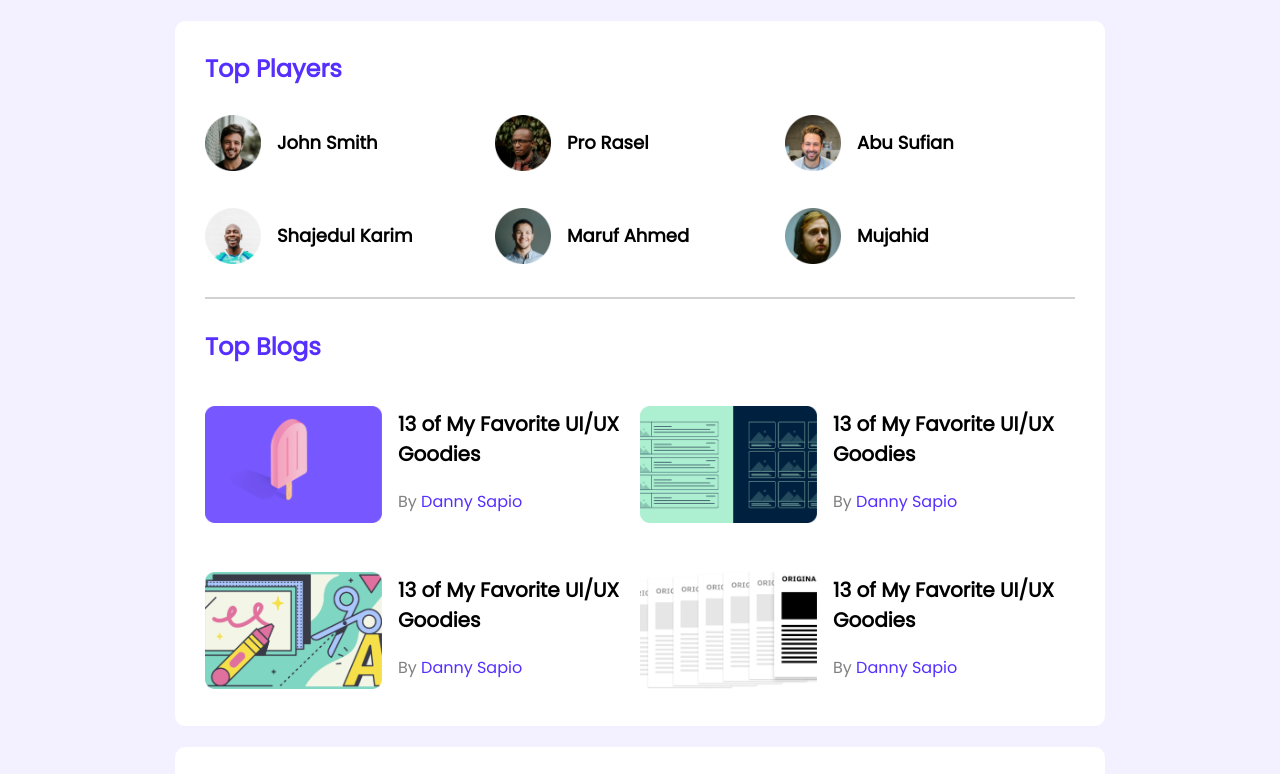
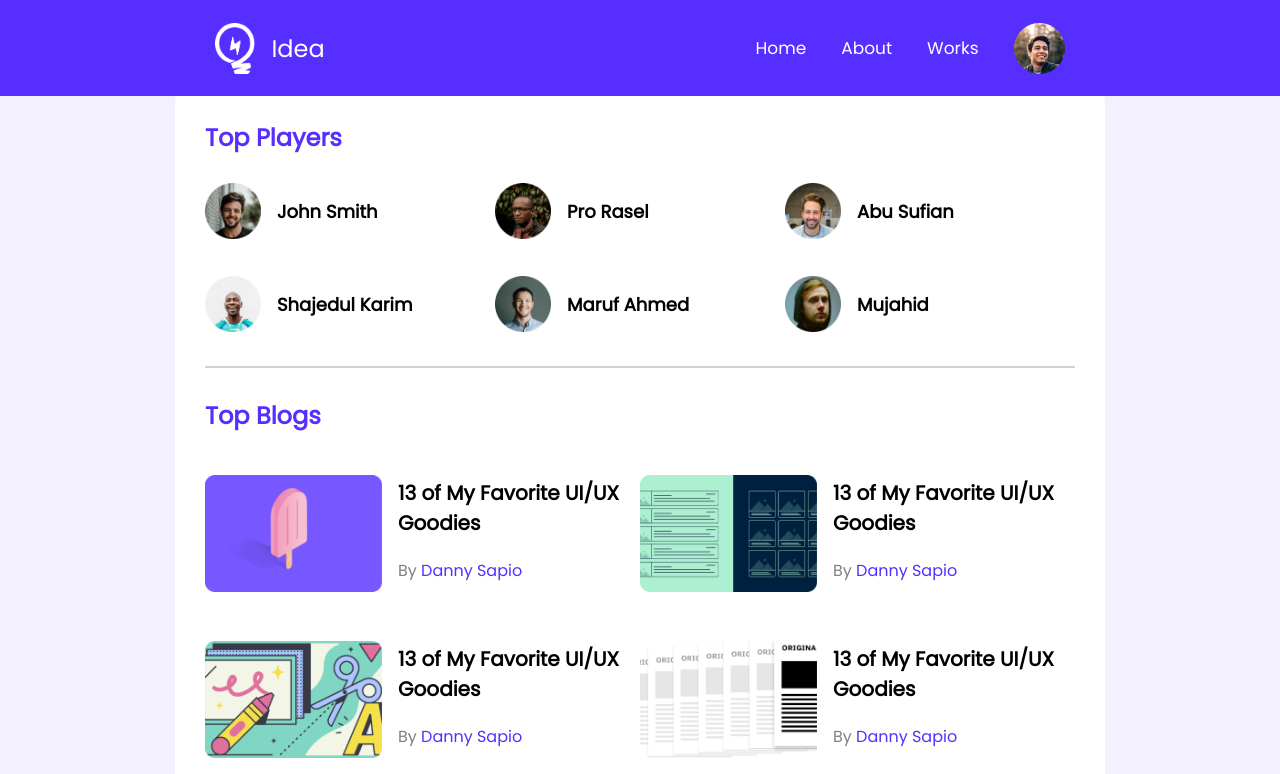
Before and after one commit to prime0x2/leader-board, a plain HTML site: page index.html in a window 1280 px wide. Shown: the top 774 px of the page. Drawn offline with Linux system fonts and the light colour scheme.

Commit message:
navbar added

```diff
--- a/index.html
+++ b/index.html
@@ -15,8 +15,17 @@
 
 <!-- header starts here -->
 
-<header>
-
+<header class="header-bar">
+    <div class="logo-area">
+        <img src="images/icons/logo.png" alt="">
+        <span>Idea</span>
+    </div>
+    <nav class="nav-links">
+        <a href="#">Home</a>
+        <a href="#">About</a>
+        <a href="#">Works</a>
+        <img src="images/icons/profile.png" alt="">
+    </nav>
 </header>
 
 <!-- header ends here -->
@@ -25,7 +34,7 @@
 <main>
     <!-- first section starts here -->
 
-    <section class="container">
+    <section class="container first-section">
         <div class="top-players">
             <h2 class="section-title">Top Players</h2>
             <div class="players">
--- a/styles/main.css
+++ b/styles/main.css
@@ -19,13 +19,67 @@ main {
     border-radius: 10px;
 }
 
+.first-section{
+    margin-top: 7%;
+}
+
 hr {
     border: 1px solid #d1d1d1;
     margin-bottom: 30px;
 }
 
 
+
+/*----------------- navigation bar styles -----------------*/
+
+.header-bar {
+    position: fixed;
+    top: 0;
+    width: 100%;
+    height: 12%;
+    display: flex;
+    justify-content: space-around;
+    align-items: center;
+    background-color: #562eff;
+}
+
+.logo-area {
+    display: flex;
+    align-items: center;
+    font-size: 24px;
+}
+
+.logo-area img {
+    width: 40px;
+    height: 51px;
+}
+
+.logo-area span {
+    margin-left: 16px;
+    color: white;
+    font-size: 24px;
+}
+
+.nav-links {
+    display: flex;
+    align-items: center;
+}
+
+.nav-links a {
+    text-decoration: none;
+    margin-right: 35px;
+    font-size: 17px;
+    color: white;
+}
+
+.nav-links img {
+    width: 100%;
+}
+
+
 /*------------------ top players styles ------------------*/
+
+
 
 .top-players {
     margin-bottom: 30px;
```
